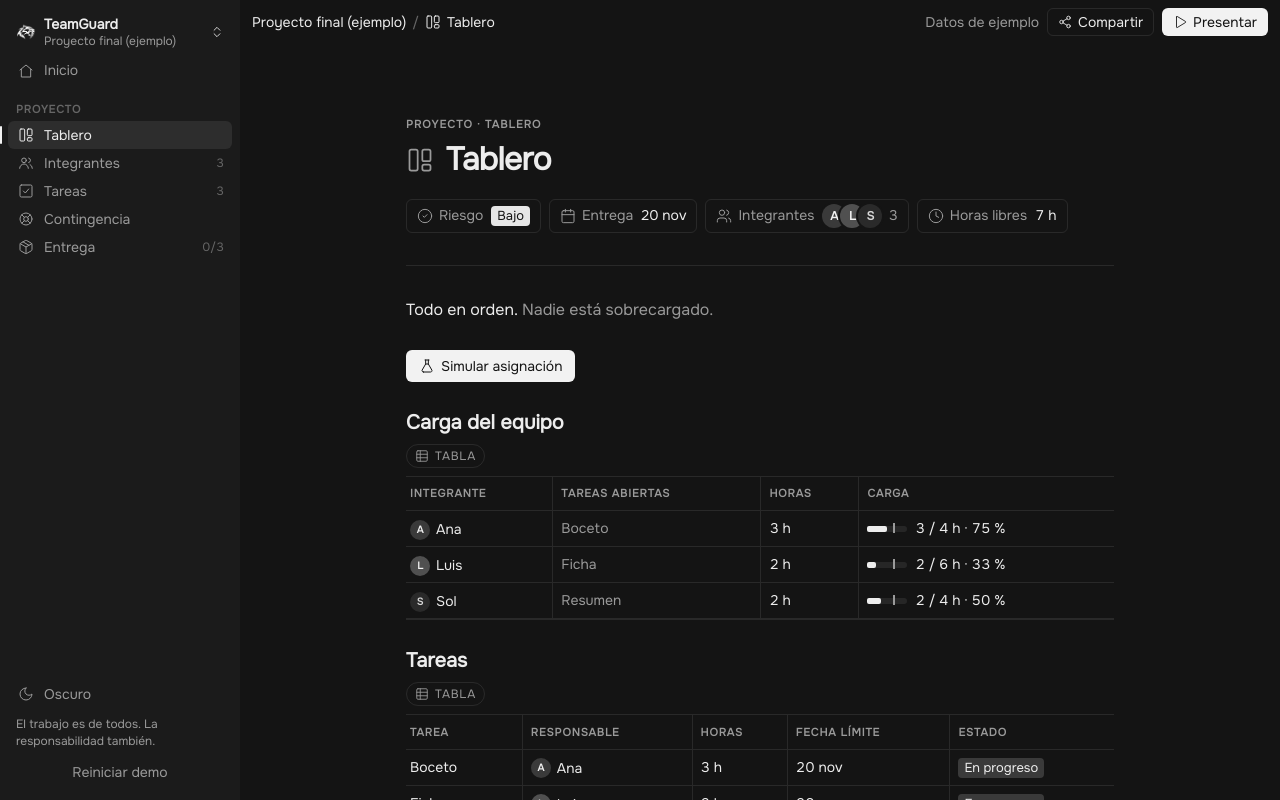
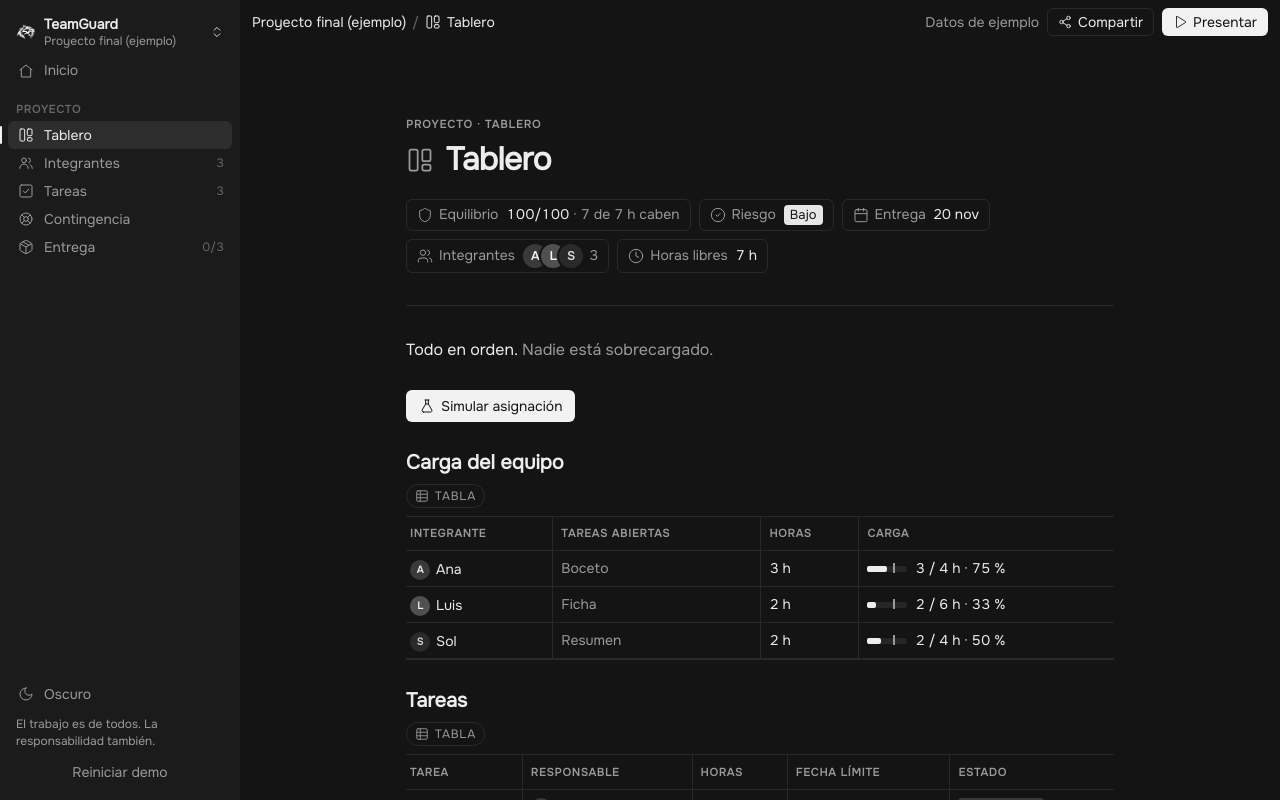
Before and after one commit to Pholis07/teamguard, a React (Vite) app: page / in a window 1280 px wide. Both pictures are taken after a click on the button "Ver ejemplo". Shown: the top 800 px of the page. Built offline with nearby package versions, Linux system fonts and the light colour scheme.

Commit message:
Tablero: índice de equilibrio (horas que caben en el tiempo real de su responsable)

```diff
--- a/src/App.tsx
+++ b/src/App.tsx
@@ -126,7 +126,7 @@ export default function App() {
         </>
       }
     >
-      {pagina === 'tablero' && <TableroVista proyecto={proyecto.nombre} members={members} tasks={tasks} onIr={setPagina} />}
+      {pagina === 'tablero' && <TableroVista proyecto={proyecto.nombre} members={members} tasks={tasks} contexto={contexto} onIr={setPagina} />}
       {pagina === 'integrantes' && <IntegrantesVista members={members} tasks={tasks} dispatch={dispatch} />}
       {pagina === 'tareas' && <TareasVista members={members} tasks={tasks} files={estado.files} dispatch={dispatch} onIr={setPagina} />}
       {pagina === 'contingencia' && (
--- a/src/ui/TableroVista.tsx
+++ b/src/ui/TableroVista.tsx
@@ -1,10 +1,18 @@
 import { useMemo, useState } from 'react'
-import { calculateLoads, simulateAssignment, type Member, type Task } from '../domain'
+import { calculateLoads, simulateAssignment, type Member, type RuleContext, type Task } from '../domain'
 import { BarraCarga, BaseDeDatos, Callout, Checklist, Etiqueta, Icono, Pagina, Propiedades, Toggle } from './bloques'
+import { equilibrio } from './equilibrio'
 import { COLOR_RIESGO, ESTADO_TAREA, fecha, horas, miembroPorId, pct, plural, type PaginaId } from './formato'
 import './paginas.css'
 
-type Props = { proyecto: string; members: readonly Member[]; tasks: readonly Task[]; onIr: (pagina: PaginaId) => void }
+type Props = {
+  proyecto: string
+  members: readonly Member[]
+  tasks: readonly Task[]
+  /** Contexto de reglas (incluye la ausencia) para el índice de equilibrio. */
+  contexto: RuleContext
+  onIr: (pagina: PaginaId) => void
+}
 
 /** Recuerda durante la sesión que ya se simuló (la vista se desmonta al cambiar de página). */
 const CLAVE_SIM = 'tg-simulo'
@@ -16,7 +24,7 @@ function Avatar({ member, members, chico }: { member: Member; members: readonly
   return <span className={`av av${i}${chico ? ' av-s' : ''}`} aria-hidden="true">{member.name[0]}</span>
 }
 
-export function TableroVista({ proyecto, members, tasks, onIr }: Props) {
+export function TableroVista({ proyecto, members, tasks, contexto, onIr }: Props) {
   const abiertas = tasks.filter((t) => t.status !== 'done')
   const [sim, setSim] = useState<{ taskId: string; candidateId: string } | null>(null)
   const [simulado, setSimulado] = useState(leerSimulo)
@@ -78,9 +86,10 @@ export function TableroVista({ proyecto, members, tasks, onIr }: Props) {
     if (candidato) setSim({ taskId, candidateId: candidato })
   }
 
-  const tareasDe = (id: string) =>
-    (simulacion ? tasks.map((t) => (t.id === simulacion.taskId ? { ...t, ownerId: simulacion.candidateId } : t)) : tasks)
-      .filter((t) => t.ownerId === id && t.status !== 'done')
+  const tareasSim = simulacion ? tasks.map((t) => (t.id === simulacion.taskId ? { ...t, ownerId: simulacion.candidateId } : t)) : tasks
+  const tareasDe = (id: string) => tareasSim.filter((t) => t.ownerId === id && t.status !== 'done')
+  const eq = equilibrio(contexto)
+  const eqSim = simulacion ? equilibrio({ ...contexto, tasks: tareasSim }) : null
 
   return (
     <Pagina
@@ -88,6 +97,12 @@ export function TableroVista({ proyecto, members, tasks, onIr }: Props) {
       titulo="Tablero"
       propiedades={
         <Propiedades items={[
+          { icono: 'escudo', etiqueta: 'Equilibrio', valor: (
+            <span className="num" title="Porcentaje de las horas abiertas que caben en el tiempo real de su responsable">
+              {eqSim && eqSim.indice !== eq.indice ? <>{eq.indice} → <b>{eqSim.indice}</b></> : eq.indice}/100
+              <span className="fa"> · {horas((eqSim ?? eq).caben)} de {horas((eqSim ?? eq).total)} h caben</span>
+            </span>
+          ) },
           { icono: 'estado', etiqueta: 'Riesgo', valor: <Etiqueta color={COLOR_RIESGO[alto ? 'Alto' : 'Bajo']}>{alto ? 'Alto' : 'Bajo'}</Etiqueta> },
           { icono: 'calendario', etiqueta: 'Entrega', valor: entrega ? fecha(entrega) : '—' },
           { icono: 'personas', etiqueta: 'Integrantes', valor: (
@@ -129,7 +144,7 @@ export function TableroVista({ proyecto, members, tasks, onIr }: Props) {
           </p>
           <p className="p-parr">
             {sobreSim.length > 0
-              ? `${sobreSim.map((c) => `${miembroPorId(members, c.memberId)?.name} pasaría a ${horas(c.assignedHours)} de ${horas(c.availableHours)} h (${pct(c.percentage)})`).join('; ')}. ${alternativa}Nada cambia hasta que alguien lo decida.`
+              ? `${sobreSim.map((c) => `${miembroPorId(members, c.memberId)?.name} pasaría a ${horas(c.assignedHours)} de ${horas(c.availableHours)} h (${pct(c.percentage)})`).join('; ')}. ${eqSim && eqSim.indice < eq.indice ? `El equilibrio bajaría de ${eq.indice} a ${eqSim.indice}. ` : ''}${alternativa}Nada cambia hasta que alguien lo decida.`
               : 'Cabe sin sobrecargar a nadie. Nada cambia hasta que alguien lo decida.'}
           </p>
           <div className="p-acciones">
--- /dev/null
+++ b/src/ui/equilibrio.ts
@@ -0,0 +1,17 @@
+import { calculateLoads, getTasksNeedingCoverage, type RuleContext } from '../domain'
+
+/**
+ * Índice de equilibrio: % de las horas abiertas que caben en el tiempo real de su responsable.
+ * No caben las horas de más de alguien sobrecargado ni las tareas de un ausente que nadie cubre.
+ */
+export function equilibrio(contexto: RuleContext) {
+  const sinCubrir = getTasksNeedingCoverage(contexto)
+  const idsSinCubrir = new Set(sinCubrir.map((t) => t.id))
+  const total = contexto.tasks.filter((t) => t.status !== 'done').reduce((s, t) => s + t.estimatedHours, 0)
+  // Las tareas sin cubrir ya cuentan completas como «no caben»: se quitan de la carga para no contarlas dos veces.
+  const deMas = calculateLoads(contexto.members, contexto.tasks.filter((t) => !idsSinCubrir.has(t.id)))
+    .reduce((s, c) => s + Math.max(0, c.assignedHours - c.availableHours), 0)
+  const noCaben = sinCubrir.reduce((s, t) => s + t.estimatedHours, 0) + deMas
+  const caben = total - noCaben
+  return { indice: total === 0 ? 100 : Math.round((caben / total) * 100), caben, total }
+}
```
Also changed, not shown: 1 other file (tests, documents, lock files or other folders).
